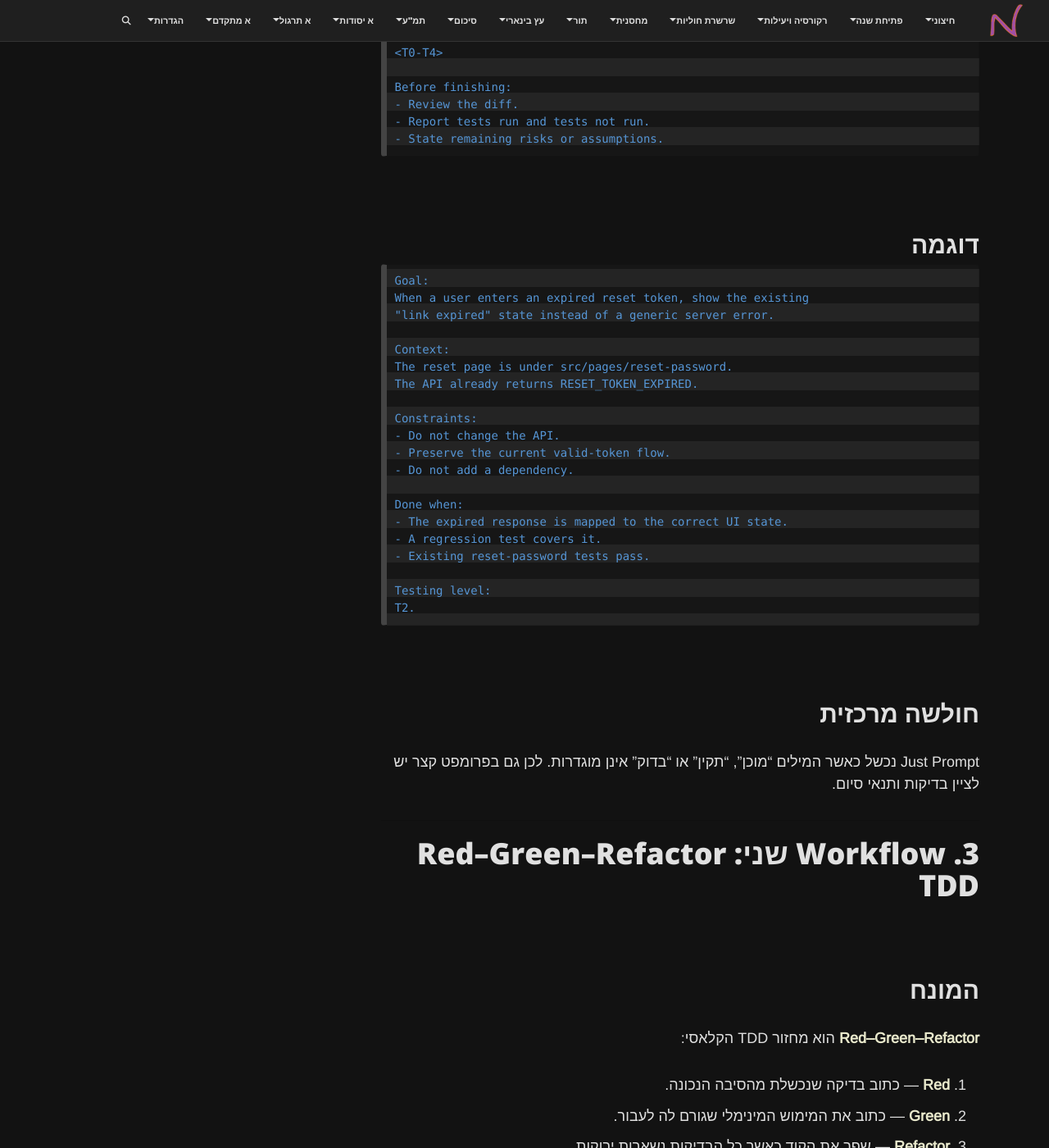
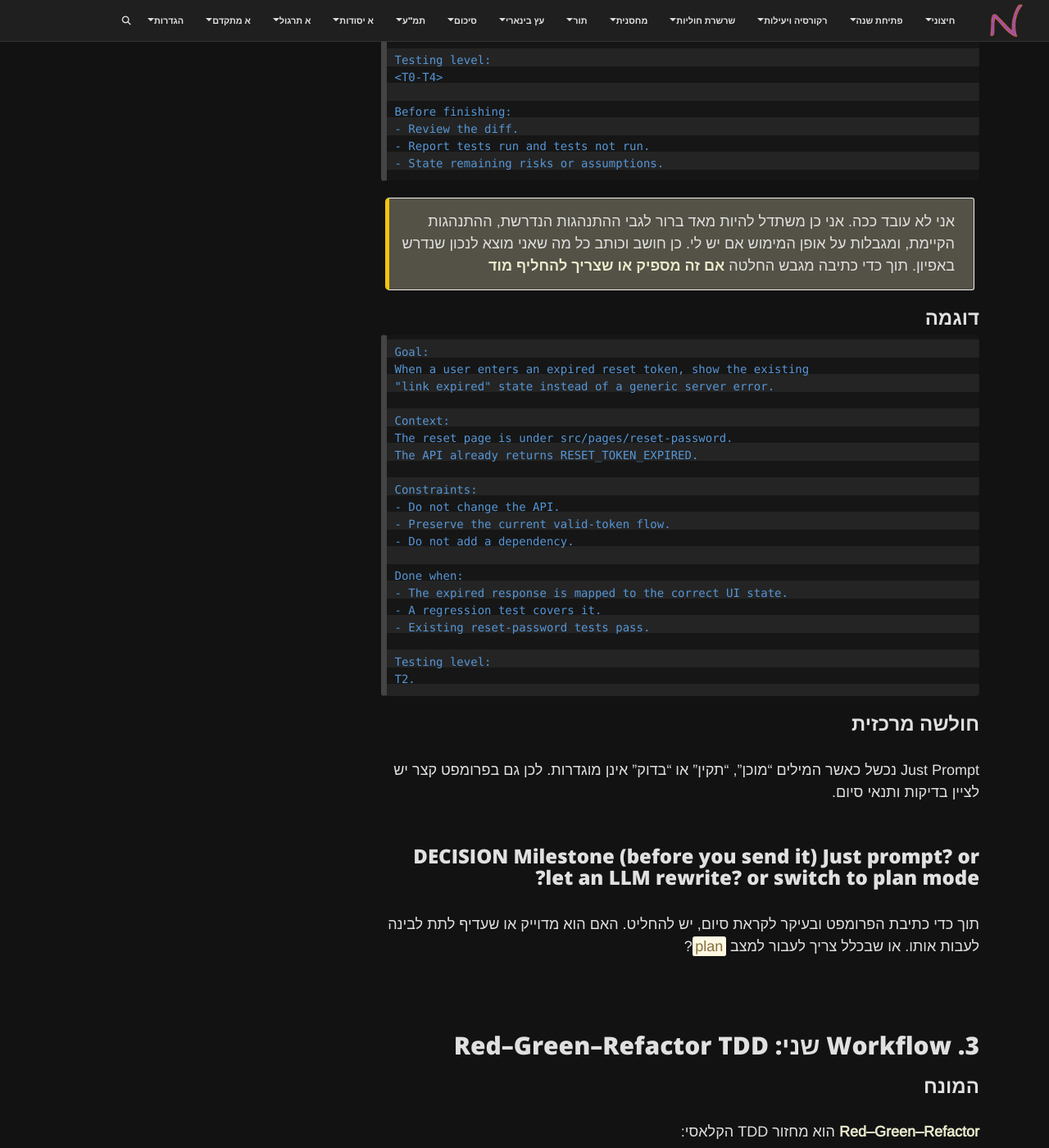
Before and after one commit to 3strategy/BeautifulMivney, a Jekyll site: the page built from agentic/agentic-workflows-and-harness-engineering-he.md, in a window 1280 px wide and 1400 px high, scrolled down 2693 px. Shown: the whole window at 82% size. Built offline with Jekyll 4.4.1, drawn with Linux system fonts in a browser that asks for light colours; comment, search, counter and statistics services are not loaded; some of the changed text lies outside the part shown.

Commit message:
my small update before some agent work.

````diff
--- a/agentic/agentic-workflows-and-harness-engineering-he.md
+++ b/agentic/agentic-workflows-and-harness-engineering-he.md
@@ -5,7 +5,7 @@ lang: he
 date: 2026-06-17
 ---
 
-# Agentic Workflows: לולאות עבודה, TDD ו־Harness Engineering
+## Agentic Workflows: לולאות עבודה, TDD ו־Harness Engineering
 
 מטרת המסמך היא לעבור מ־“תכתוב לי את הפיצ'ר” לעבודה שבה agent מקבל:
 
@@ -20,7 +20,7 @@ date: 2026-06-17
 
 ---
 
-# 1. סולם בדיקות מוצע
+## 1. סולם בדיקות מוצע
 
 לפני בחירת workflow, הגדר רמת בדיקות. זה אינו תקן רשמי אלא שפה שימושית לצוות.
 
@@ -42,9 +42,9 @@ Testing level: T2 during implementation, T3 before completion.
 
 ---
 
-# 2. Workflow ראשון: Just Prompt
+## 2. Workflow ראשון: Just Prompt
 
-## הרעיון
+### הרעיון
 
 נותנים לסוכן משימה ישירה, יחד עם רמת בדיקות ו־Definition of Done.
 
@@ -56,7 +56,8 @@ Testing level: T2 during implementation, T3 before completion.
 - יש harness קיים;
 - אין צורך לגלות דרישה עסקית חדשה.
 
-## תבנית
+### תבנית - מה שקודקס מציע. אני לא עובד ככה
+
 
 ```text
 Goal:
@@ -80,7 +81,10 @@ Before finishing:
 - State remaining risks or assumptions.
 ```
 
-## דוגמה
+{: .box-warning}
+אני לא עובד ככה. אני כן משתדל להיות מאד ברור לגבי ההתנהגות הנדרשת, ההתנהגות הקיימת, ומגבלות על אופן המימוש אם יש לי. כן חושב וכותב כל מה שאני מוצא לנכון שנדרש באפיון. תוך כדי כתיבה מגבש החלטה **אם זה מספיק או שצריך להחליף מוד**
+
+### דוגמה
 
 ```text
 Goal:
@@ -105,15 +109,18 @@ Testing level:
 T2.
 ```
 
-## חולשה מרכזית
+### חולשה מרכזית
 
 Just Prompt נכשל כאשר המילים “מוכן”, “תקין” או “בדוק” אינן מוגדרות. לכן גם בפרומפט קצר יש לציין בדיקות ותנאי סיום.
 
 ---
 
-# 3. Workflow שני: Red–Green–Refactor TDD
+### DECISION Milestone (before you send it) Just prompt? or let an LLM rewrite? or switch to plan mode?
+תוך כדי כתיבת הפרומפט ובעיקר לקראת סיום, יש להחליט. האם הוא מדוייק או שעדיף לתת לבינה לעבות אותו. או שבכלל צריך לעבור למצב ==plan==?
 
-## המונח
+## 3. Workflow שני: Red–Green–Refactor TDD
+
+### המונח
 
 **Red–Green–Refactor** הוא מחזור TDD הקלאסי:
 
@@ -123,7 +130,7 @@ Just Prompt נכשל כאשר המילים “מוכן”, “תקין” או
 
 זהו workflow חזק במיוחד ל־bug fixes, מפני שהוא מוכיח שהבדיקה באמת מזהה את הבאג.
 
-## פרומפט מומלץ
+### פרומפט מומלץ
 
 ```text
 Use Red-Green-Refactor TDD.
@@ -141,7 +148,7 @@ Testing level:
 T2 during the loop, T3 before completion.
 ```
 
-## דוגמה: duplicate email
+### דוגמה: duplicate email
 
 ```text
 Bug:
@@ -168,7 +175,7 @@ Done when:
 - The database behavior and remaining race assumptions are documented.
 ```
 
-## Guardrails נגד “רמאות” של הסוכן
+### Guardrails נגד “רמאות” של הסוכן
 
 כדאי לומר במפורש:
 
@@ -180,7 +187,7 @@ Done when:
 - Prefer a behavior-level assertion over implementation details.
 ```
 
-## מתי לא לבחור Red–Green
+### מתי לא לבחור Red–Green
 
 - refactor טהור שבו אין התנהגות חדשה;
 - שינוי תשתית ללא oracle ברור;
@@ -190,9 +197,9 @@ Done when:
 
 ---
 
-# 4. Workflow שלישי: Green–Green
+## 4. Workflow שלישי: Green–Green
 
-## הבהרה על המונח
+### הבהרה על המונח
 
 **Green–Green TDD** אינו שם תקני ומקובל כמו Red–Green–Refactor. המונחים המדויקים יותר הם:
 
@@ -202,7 +209,7 @@ Done when:
 
 הרעיון: מתחילים ממצב ירוק, משנים את המבנה בלי לשנות התנהגות, ומסיימים שוב בירוק.
 
-## מתאים ל־
+### מתאים ל־
 
 - פירוק class גדול;
 - שינוי שמות;
@@ -212,7 +219,7 @@ Done when:
 - שינוי פנימי לפני feature עתידי;
 - modernization הדרגתי.
 
-## הלולאה
+### הלולאה
 
 1. הרץ את הבדיקות וקבע **green baseline**.
 2. אם הכיסוי חלש, הוסף **characterization tests** שמתעדים את ההתנהגות הקיימת.
@@ -222,7 +229,7 @@ Done when:
 6. חזור על הפעולה.
 7. בסיום הרץ suite מלא יותר.
 
-## פרומפט מומלץ
+### פרומפט מומלץ
 
 ```text
 Use a Green-to-Green, behavior-preserving refactoring workflow.
@@ -239,7 +246,7 @@ Use a Green-to-Green, behavior-preserving refactoring workflow.
 8. Finish with T3 validation and a diff review.
 ```
 
-## דוגמה
+### דוגמה
 
 ```text
 Refactor the order-pricing service into:
@@ -260,7 +267,7 @@ Testing level:
 T2 after each extraction, T3 at the end.
 ```
 
-## Harness משלים: Golden Master / Approval Testing
+### Harness משלים: Golden Master / Approval Testing
 
 כאשר יש הרבה פלט קיים וקשה לכתוב assertion לכל פרט, אפשר לשמור פלט מאושר ולהשוות אליו:
 
@@ -272,9 +279,9 @@ T2 after each extraction, T3 at the end.
 
 ---
 
-# 5. Workflow רביעי: Spec-Driven Development
+## 5. Workflow רביעי: Spec-Driven Development
 
-## המונח
+### המונח
 
 **Spec-Driven Development (SDD)** או **Spec-First Development** מתחיל ממפרט, לא מקוד.
 
@@ -290,7 +297,7 @@ GitHub Spec Kit משתמש בזרימה דומה:
 Spec → Plan → Tasks → Implement
 ```
 
-## מתאים כאשר
+### מתאים כאשר
 
 - המשימה חוצה כמה שירותים;
 - יש migration;
@@ -300,7 +307,7 @@ Spec → Plan → Tasks → Implement
 - ה־API ציבורי;
 - אי אפשר להחזיק את כל ההחלטות בצ'אט.
 
-## דוגמה
+### דוגמה
 
 ```text
 Read docs/specs/team-invitations.md.
@@ -320,11 +327,11 @@ During implementation:
 - record deviations under "Decisions".
 ```
 
-## יתרון מרכזי
+### יתרון מרכזי
 
 הסוכן יכול לאבד חלק מהקשר בשיחה ארוכה; מסמך מפרט נשאר במאגר וניתן לביקורת, version control ושיתוף.
 
-## סיכון
+### סיכון
 
 Spec ישן עלול להיות מסוכן יותר מהיעדר spec. הוסף:
 
@@ -338,9 +345,9 @@ Open questions
 
 ---
 
-# 6. Workflow חמישי: Ralph Loop
+## 6. Workflow חמישי: Ralph Loop
 
-## המונח
+### המונח
 
 **Ralph Loop** או **Ralph Wiggum Loop** הוא דפוס שבו מפעילים agent שוב ושוב, לרוב עם הקשר טרי, מול state מתמשך במאגר כגון:
 
@@ -352,7 +359,7 @@ Open questions
 
 כל איטרציה משלימה יחידת עבודה קטנה ומאומתת.
 
-## עקרונות
+### עקרונות
 
 - משימה אחת מוגדרת בכל איטרציה;
 - state נשמר בקבצים, לא רק בצ'אט;
@@ -362,7 +369,7 @@ Open questions
 - עבודה נעשית ב־branch או worktree מבודד;
 - אין הרשאות פרודקשן.
 
-## דוגמה בטוחה ומוגבלת
+### דוגמה בטוחה ומוגבלת
 
 ```bash
 for i in $(seq 1 12); do
@@ -382,10 +389,10 @@ done
 
 זוהי דוגמה רעיונית. יש להתאים את הפקודות למערכת ההפעלה, ל־CI ולמדיניות ההרשאות.
 
-## `TASKS.md` מתאים
+### `TASKS.md` מתאים
 
 ```markdown
-# Tasks
+## Tasks
 
 - [ ] Add database uniqueness protection
   - Validation: invitation integration tests
@@ -397,7 +404,7 @@ done
   - Validation: `pnpm validate`
 ```
 
-## Guardrails חיוניים
+### Guardrails חיוניים
 
 - `max iterations`;
 - timeout לכל איטרציה;
@@ -414,9 +421,9 @@ Ralph Loop אינו תחליף לפירוק נכון. אם הפרומפט אומ
 
 ---
 
-# 7. Workflow שישי: Reviewer–Implementer / Generator–Critic
+## 7. Workflow שישי: Reviewer–Implementer / Generator–Critic
 
-## המונחים
+### המונחים
 
 - **Generator–Critic Loop**
 - **Implementer–Reviewer Loop**
@@ -425,13 +432,13 @@ Ralph Loop אינו תחליף לפירוק נכון. אם הפרומפט אומ
 
 Agent אחד מממש; agent אחר או subagent בוחן את התוצאה מול spec, diff ובדיקות. לאחר מכן המממש מתקן וה־validator מאמת.
 
-## לולאה
+### לולאה
 
 ```text
 Implement → Review → Repair → Validate
 ```
 
-## דוגמה עם הפרדת תפקידים
+### דוגמה עם הפרדת תפקידים
 
 ```text
 Implementer:
@@ -457,7 +464,7 @@ Validator:
 Run the required commands and verify the final diff.
 ```
 
-## שימוש ב־Codex
+### שימוש ב־Codex
 
 אפשר להשתמש ב־`/review` לאחר המימוש, או להפעיל subagents לקריאה מקבילית, למשל:
 
@@ -471,7 +478,7 @@ Do not let reviewers edit files.
 Aggregate duplicate findings and rank them by severity.
 ```
 
-## מתי זה מועיל
+### מתי זה מועיל
 
 - auth;
 - migrations;
@@ -480,15 +487,15 @@ Aggregate duplicate findings and rank them by severity.
 - patch גדול;
 - שינוי שקשה לסקור תוך כדי כתיבה.
 
-## סיכון
+### סיכון
 
 שני agents יכולים להסכים על אותה טעות. הביקורת חייבת להיות מחוברת ל־spec, tests, static analysis או מקור אמת אחר — לא רק לדעה של מודל נוסף.
 
 ---
 
-# 8. Workflow שביעי: Eval-Driven Development
+## 8. Workflow שביעי: Eval-Driven Development
 
-## המונח
+### המונח
 
 **Eval-Driven Development (EDD)** מתאים במיוחד למערכות AI, agents, classifiers, extraction וזרימות לא דטרמיניסטיות.
 
@@ -503,7 +510,7 @@ Aggregate duplicate findings and rank them by severity.
 
 OpenAI מתארת לולאת שיפור שבה feedback ו־traces הופכים ל־evals, ומהם נגזרים שינויים ב־harness.
 
-## מהו Harness בהקשר זה?
+### מהו Harness בהקשר זה?
 
 ה־harness אינו רק prompt. הוא כולל:
 
@@ -518,7 +525,7 @@ OpenAI מתארת לולאת שיפור שבה feedback ו־traces הופכים
 - eval runner;
 - observability.
 
-## דוגמה
+### דוגמה
 
 ```text
 We have 80 labeled support tickets.
@@ -540,7 +547,7 @@ After each change:
 - reject the change if it improves one category by hiding regressions elsewhere.
 ```
 
-## מתאים כאשר
+### מתאים כאשר
 
 - “עובד בדוגמה שלי” אינו מספיק;
 - הפלט הסתברותי;
@@ -550,9 +557,9 @@ After each change:
 
 ---
 
-# 9. Workflow שמיני: Property-Based Testing ו־Fuzzing
+## 9. Workflow שמיני: Property-Based Testing ו־Fuzzing
 
-## המונחים
+### המונחים
 
 - **Property-Based Testing**
 - **Generative Testing**
@@ -571,7 +578,7 @@ balance never becomes NaN
 a failed authorization request never changes state
 ```
 
-## פרומפט לדוגמה
+### פרומפט לדוגמה
 
 ```text
 Use property-based testing for the interval-merging function.
@@ -589,7 +596,7 @@ When a generated case fails:
 - rerun both property and example-based tests.
 ```
 
-## Metamorphic Testing
+### Metamorphic Testing
 
 מתאים כאשר קשה לדעת את התוצאה המדויקת, אך יודעים קשר בין שתי הרצות.
 
@@ -604,9 +611,9 @@ When a generated case fails:
 
 ---
 
-# 10. Workflow תשיעי: Closed-Loop Repair
+## 10. Workflow תשיעי: Closed-Loop Repair
 
-## המונח
+### המונח
 
 **Closed-Loop Repair** הוא תהליך אוטומטי יחסית:
 
@@ -622,7 +629,7 @@ Review → Repair → Validate
 
 כאשר ממצאים שנותרו הופכים לקלט של האיטרציה הבאה.
 
-## דוגמה
+### דוגמה
 
 ```text
 Input:
@@ -649,7 +656,7 @@ Do not:
 
 ---
 
-# 11. כיצד לבחור Workflow
+## 11. כיצד לבחור Workflow
 
 | מצב | Workflow מומלץ |
 |---|---|
@@ -683,9 +690,9 @@ Green-to-Green refactor
 
 ---
 
-# 12. Prompt-for-a-Prompt: מתי לבקש ממודל לכתוב את הפרומפט לסוכן?
+## 12. Prompt-for-a-Prompt: מתי לבקש ממודל לכתוב את הפרומפט לסוכן?
 
-## העיקרון
+### העיקרון
 
 לפעמים כדאי להשתמש בצ'אט מקוון כדי לבנות brief טוב עבור coding agent. אך אין טעם להפוך כל בקשה פשוטה לשתי שכבות של prompt engineering.
 
@@ -693,7 +700,7 @@ Green-to-Green refactor
 
 > בקש prompt עבור prompt כאשר עלות אי־הבנה גדולה מעלות סבב תכנון נוסף.
 
-## כן — כאשר
+### כן — כאשר
 
 - הדרישה עמומה או כוללת כמה מטרות;
 - יש כמה מערכות, שירותים או repositories;
@@ -705,7 +712,7 @@ Green-to-Green refactor
 - צריך handoff מסודר בין אדם, chat model ו־coding agent;
 - אתה רוצה שהמודל ישאל שאלות ויחשוף הנחות לפני שהסוכן נוגע בקוד.
 
-## לא — כאשר
+### לא — כאשר
 
 - התיקון קטן וברור;
 - הסוכן יכול לקרוא את המאגר ולקבל הקשר מדויק יותר;
@@ -714,7 +721,7 @@ Green-to-Green refactor
 - כל הדרישות כבר נמצאות ב־issue טוב;
 - מדובר בעובדה שאפשר לאמת ישירות בקוד.
 
-## סכנה מרכזית
+### סכנה מרכזית
 
 מודל מקוון שאין לו גישה למאגר עלול להמציא:
 
@@ -727,9 +734,9 @@ Green-to-Green refactor
 
 לכן הפרומפט שנוצר הוא **טיוטת brief**, לא מקור אמת.
 
-## תהליך דו־שלבי מומלץ
+### תהליך דו־שלבי מומלץ
 
-### שלב א: בקש מהצ'אט לייצר prompt מסודר
+#### שלב א: בקש מהצ'אט לייצר prompt מסודר
 
 ```text
 כתוב עבורי prompt ל-coding agent.
@@ -764,7 +771,7 @@ Green-to-Green refactor
 - בקש מה-agent לאמת את ה-repository לפני שינוי קוד.
 ```
 
-### שלב ב: תן ל־Codex לבדוק את הטיוטה מול המאגר
+#### שלב ב: תן ל־Codex לבדוק את הטיוטה מול המאגר
 
 ```text
 /plan
@@ -785,7 +792,7 @@ Do not modify files until the plan is grounded in the repository.
 </DRAFT BRIEF>
 ```
 
-## מתי לבקש מהצ'אט לשאול אותך שאלות קודם
+### מתי לבקש מהצ'אט לשאול אותך שאלות קודם
 
 כאשר אתה עצמך עדיין לא יודע:
 
@@ -812,7 +819,7 @@ Do not modify files until the plan is grounded in the repository.
 בסוף החזר prompt אחד, קצר ומעשי.
 ```
 
-## מה צריך להישאר מחוץ לפרומפט
+### מה צריך להישאר מחוץ לפרומפט
 
 מידע קבוע צריך לעבור למקום קבוע:
 
@@ -830,9 +837,9 @@ Do not modify files until the plan is grounded in the repository.
 
 ---
 
-# 13. תבניות קצרות לפי Workflow
+## 13. תבניות קצרות לפי Workflow
 
-## Just Prompt
+### Just Prompt
 
 ```text
 Implement <goal>.
@@ -842,7 +849,7 @@ Testing level: T2.
 Review the diff and report tests and risks.
 ```
 
-## Red–Green
+### Red–Green
 
 ```text
 Use Red-Green-Refactor.
@@ -853,7 +860,7 @@ Keep the test unchanged unless it is demonstrably invalid.
 Run T2, then T3 before completion.
 ```
 
-## Green-to-Green
+### Green-to-Green
 
 ```text
 Preserve behavior.
@@ -864,7 +871,7 @@ Stop if observable behavior changes.
 Run T3 at the end.
 ```
 
-## Spec-Driven
+### Spec-Driven
 
 ```text
 Treat SPEC.md as the product source of truth.
@@ -874,7 +881,7 @@ Implement one verifiable task at a time.
 Record deviations and decisions.
 ```
 
-## Reviewer–Implementer
+### Reviewer–Implementer
 
 ```text
 Implement the scoped change.
@@ -883,7 +890,7 @@ Repair confirmed findings only.
 Validate independently and report residual risk.
 ```
 
-## Bounded Ralph Loop
+### Bounded Ralph Loop
 
 ```text
 Complete exactly one unchecked task per iteration.
@@ -894,7 +901,7 @@ Never deploy or use production credentials.
 
 ---
 
-# 14. Checklist לסיום משימת Agent
+## 14. Checklist לסיום משימת Agent
 
 - [ ] הוגדר Goal ברור.
 - [ ] הוגדרו non-goals.
@@ -911,7 +918,7 @@ Never deploy or use production credentials.
 
 ---
 
-# מקורות ודוגמאות להמשך
+## מקורות ודוגמאות להמשך
 
 - OpenAI — Codex prompting:
   https://developers.openai.com/codex/prompting
````
